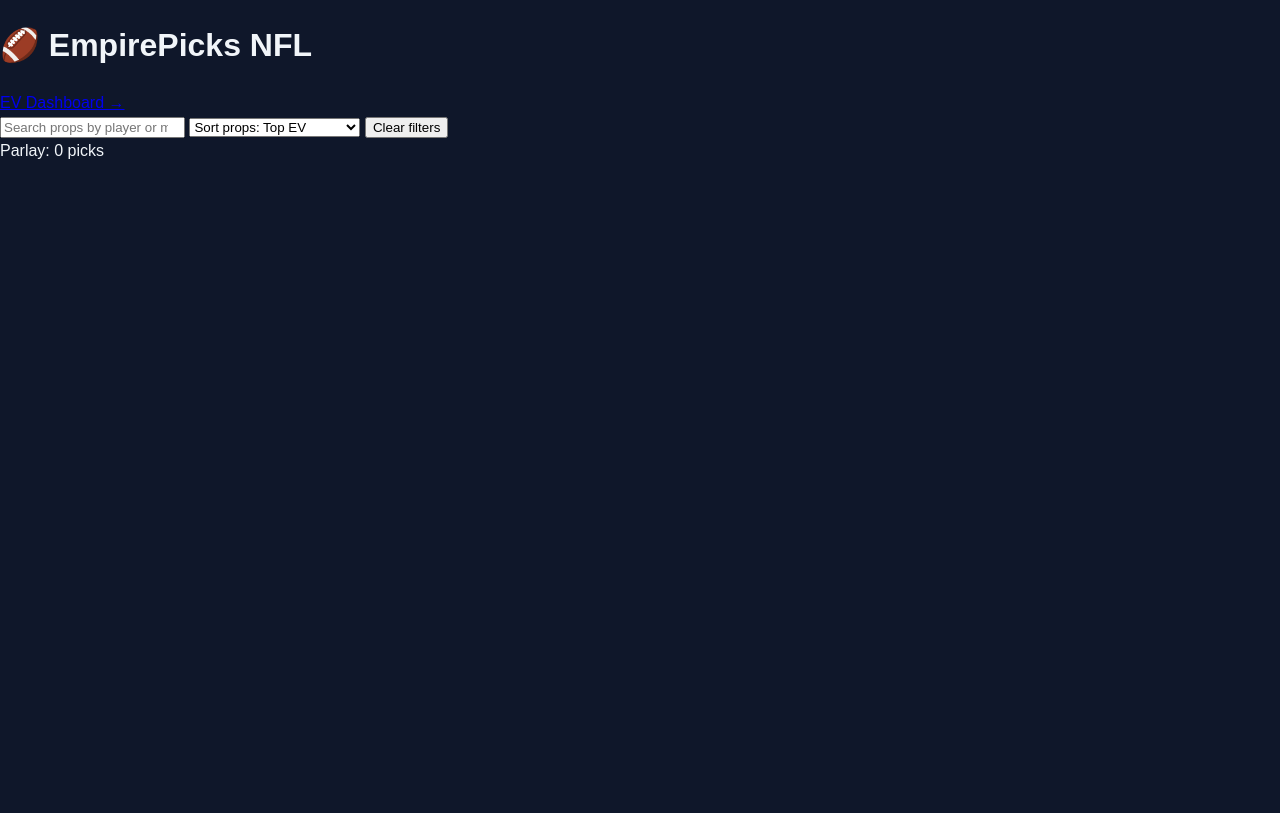
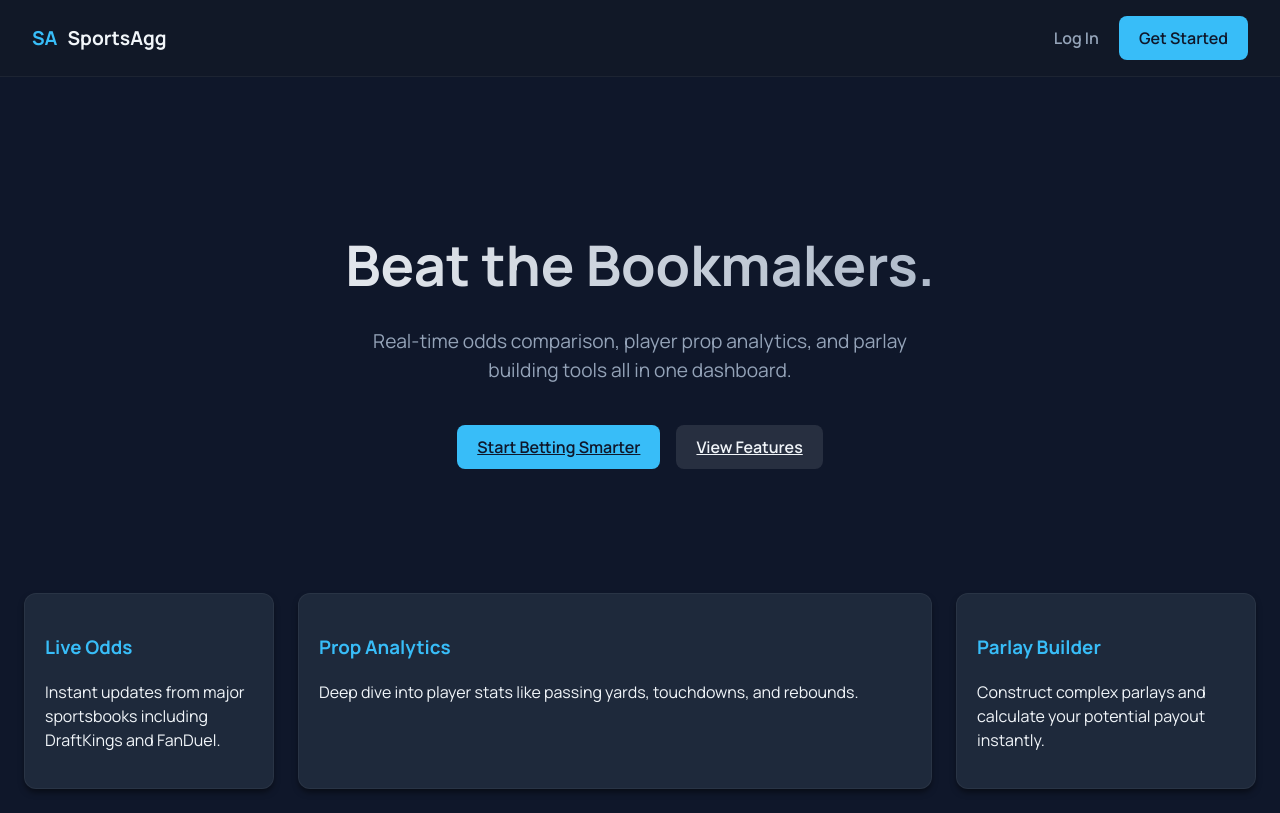
Before and after one commit to js0094q/empire-picks, a plain HTML site: page index.html in a window 1280 px wide. Drawn offline with Linux system fonts and the light colour scheme.

Commit message:
Update index.html

```diff
--- a/index.html
+++ b/index.html
@@ -1,36 +1,59 @@
 <!DOCTYPE html>
 <html lang="en">
 <head>
-  <meta charset="utf-8" />
-  <meta name="viewport" content="width=device-width, initial-scale=1" />
-  <title>EmpirePicks | NFL Odds & Props</title>
+  <meta charset="UTF-8" />
+  <meta name="viewport" content="width=device-width, initial-scale=1.0" />
+  <title>SportsAgg - Live Odds & Analytics</title>
   <link rel="stylesheet" href="styles.css" />
+  <link href="https://fonts.googleapis.com/css2?family=Manrope:wght@400;600;700&display=swap" rel="stylesheet">
+  <style>
+    .hero { text-align: center; padding: 100px 20px; }
+    .hero h1 { font-size: 3.5rem; background: linear-gradient(to right, #fff, #94a3b8); -webkit-background-clip: text; -webkit-text-fill-color: transparent; margin-bottom: 20px;}
+    .hero p { font-size: 1.2rem; color: var(--muted); max-width: 600px; margin: 0 auto 40px; }
+    .cta-group { display: flex; gap: 16px; justify-content: center; }
+  </style>
 </head>
 <body>
-  <div class="header-bar">
-    <h1>🏈 EmpirePicks NFL</h1>
-    <a href="dashboard.html">EV Dashboard →</a>
-  </div>
 
-  <div class="control-bar">
-    <input type="search" id="global-prop-search" placeholder="Search props by player or metric…" aria-label="Prop search" />
-    <select id="prop-sort" aria-label="Sort props">
-      <option value="ev-desc">Sort props: Top EV</option>
-      <option value="player-asc">Sort props: Player A → Z</option>
-      <option value="line-asc">Sort props: Lowest line</option>
-    </select>
-    <button class="ghost-btn" id="clear-filters" type="button">Clear filters</button>
-    <div class="control-stats" id="prop-stats" aria-live="polite"></div>
-  </div>
+  <header class="site-header">
+    <div class="brand">
+      <div class="brand-mark" style="color: var(--accent);">SA</div>
+      <span>SportsAgg</span>
+    </div>
+    <nav class="nav">
+      <a href="/login.html">Log In</a>
+      <a href="/login.html" class="button primary">Get Started</a>
+    </nav>
+  </header>
 
-  <div id="games"></div>
+  <main>
+    <section class="hero">
+      <h1>Beat the Bookmakers.</h1>
+      <p>Real-time odds comparison, player prop analytics, and parlay building tools all in one dashboard.</p>
 
-  <div class="parlay-pill" id="parlay-pill">
-    Parlay: <span id="parlay-count">0</span> picks
-  </div>
+      <div class="cta-group">
+        <a href="/login.html" class="button primary">Start Betting Smarter</a>
+        <a href="#features" class="button secondary">View Features</a>
+      </div>
+    </section>
 
-  <script type="module" src="teams.js"></script>
-  <script type="module" src="parlay.js"></script>
-  <script type="module" src="script.js"></script>
+    <section id="features" class="dashboard-layout" style="margin-top: 0;">
+      <div class="card">
+        <h3 style="color: var(--accent);">Live Odds</h3>
+        <p class="muted">Instant updates from major sportsbooks including DraftKings and FanDuel.</p>
+      </div>
+      <div class="card">
+        <h3 style="color: var(--accent);">Prop Analytics</h3>
+        <p class="muted">Deep dive into player stats like passing yards, touchdowns, and rebounds.</p>
+      </div>
+      <div class="card">
+        <h3 style="color: var(--accent);">Parlay Builder</h3>
+        <p class="muted">Construct complex parlays and calculate your potential payout instantly.</p>
+      </div>
+    </section>
+  </main>
+
+  <script src="token.js"></script>
+  <script src="script.js"></script>
 </body>
 </html>
```
